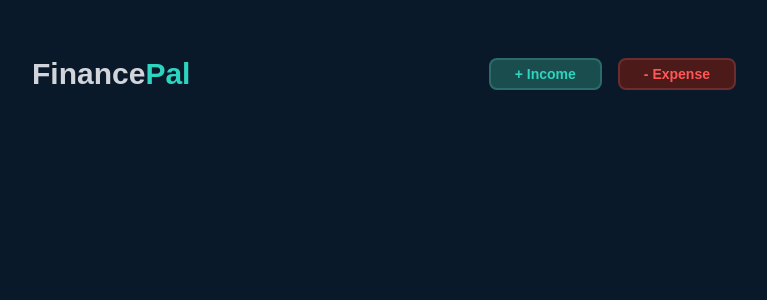
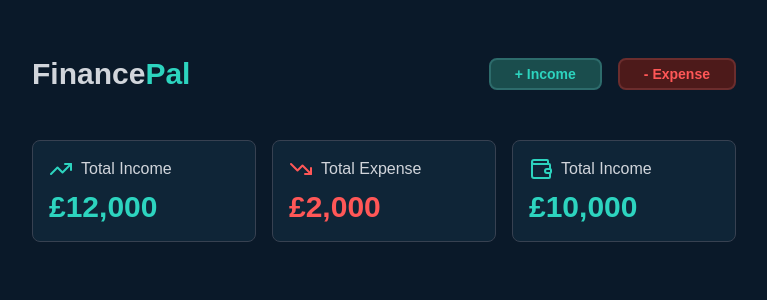
Before and after one commit to joshuapgrandin/finance-tracker-fullstack, a React (Create React App) app in the folder frontend/: page / in a window 1280 px wide. Shown: the top 300 px of the page, without its empty margins (256-1023 px from the left). Built offline with nearby package versions, Linux system fonts and the light colour scheme.

Commit message:
Added SummaryCard Component + Updated to App.js

```diff
--- a/frontend/package.json
+++ b/frontend/package.json
@@ -7,6 +7,7 @@
     "@testing-library/jest-dom": "^6.9.1",
     "@testing-library/react": "^16.3.2",
     "@testing-library/user-event": "^13.5.0",
+    "lucide-react": "^1.8.0",
     "react": "^19.2.5",
     "react-dom": "^19.2.5",
     "react-scripts": "5.0.1",
--- a/frontend/src/App.js
+++ b/frontend/src/App.js
@@ -1,11 +1,13 @@
+import { TrendingUp, TrendingDown, Wallet } from "lucide-react";
 import Button from "./components/Button";
+import SummaryCard from "./components/SummaryCard";
 
 function App() {
   return (
     <div className="min-h-screen bg-dark-bg p-6">
       <div className="max-w-3xl mx-auto py-8 px-8">
+        {/* MAIN HEADER*/}
         <div className="flex justify-between items-center">
-          {/* TOP HEADER*/}
           <h1 className="text-3xl font-bold text-gray-300">
             Finance<span className="text-income-text">Pal</span>
           </h1>
@@ -26,6 +28,30 @@ function App() {
             />
           </div>
         </div>
+        {/* SUMMARY CARDS */}
+        <div className="grid grid-cols-3 mt-12 gap-4">
+          <SummaryCard
+            icon={TrendingUp}
+            iconColor={"text-income-text"}
+            title={"Total Income"}
+            amount={12000}
+            amountColor={"text-income-text"}
+          />
+          <SummaryCard
+            icon={TrendingDown}
+            iconColor={"text-expense-text"}
+            title={"Total Expense"}
+            amount={2000}
+            amountColor={"text-expense-text"}
+          />
+          <SummaryCard
+            icon={Wallet}
+            iconColor={"text-income-text"}
+            title={"Total Income"}
+            amount={10000}
+            amountColor={"text-income-text"}
+          />
+        </div>
       </div>
     </div>
   );
--- /dev/null
+++ b/frontend/src/components/SummaryCard.js
@@ -0,0 +1,17 @@
+const SummaryCard = ({ icon: Icon, iconColor, title, amount, amountColor }) => {
+  return (
+    <div className="bg-card-bg p-2 border-gray-700 border rounded-lg">
+      <div className="flex gap-2 m-2 items-center justify-start">
+        <Icon className={`${iconColor}`} />
+        <h3 className="text-base text-gray-300">{title}</h3>
+      </div>
+      <div className="m-2">
+        <p className={`${amountColor} text-3xl font-bold `}>
+          £{amount.toLocaleString()}
+        </p>
+      </div>
+    </div>
+  );
+};
+
+export default SummaryCard;
```
Also changed, not shown: 1 other file (tests, documents, lock files or other folders).
